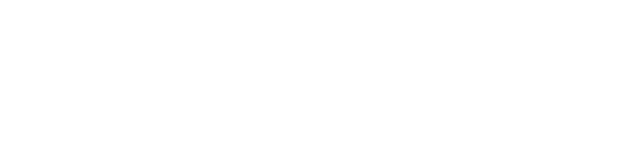
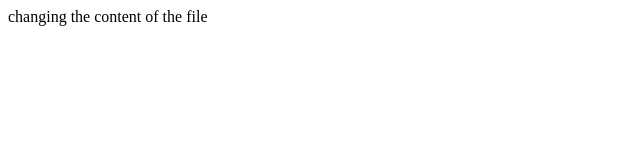
Before and after one commit to 4kamruzzaman/programming-hero-repository, a plain HTML site: page index.html in a window 1280 px wide. Shown: the whole page, without its empty margins (0-640 px from the left). Drawn offline with Linux system fonts and the light colour scheme.

Commit message:
index changed

```diff
--- a/index.html
+++ b/index.html
@@ -6,6 +6,8 @@
     <title>My First Github Repository</title>
 </head>
 <body>
-
+    <div>
+        changing the content of the file
+    </div>
 </body>
 </html>
```
